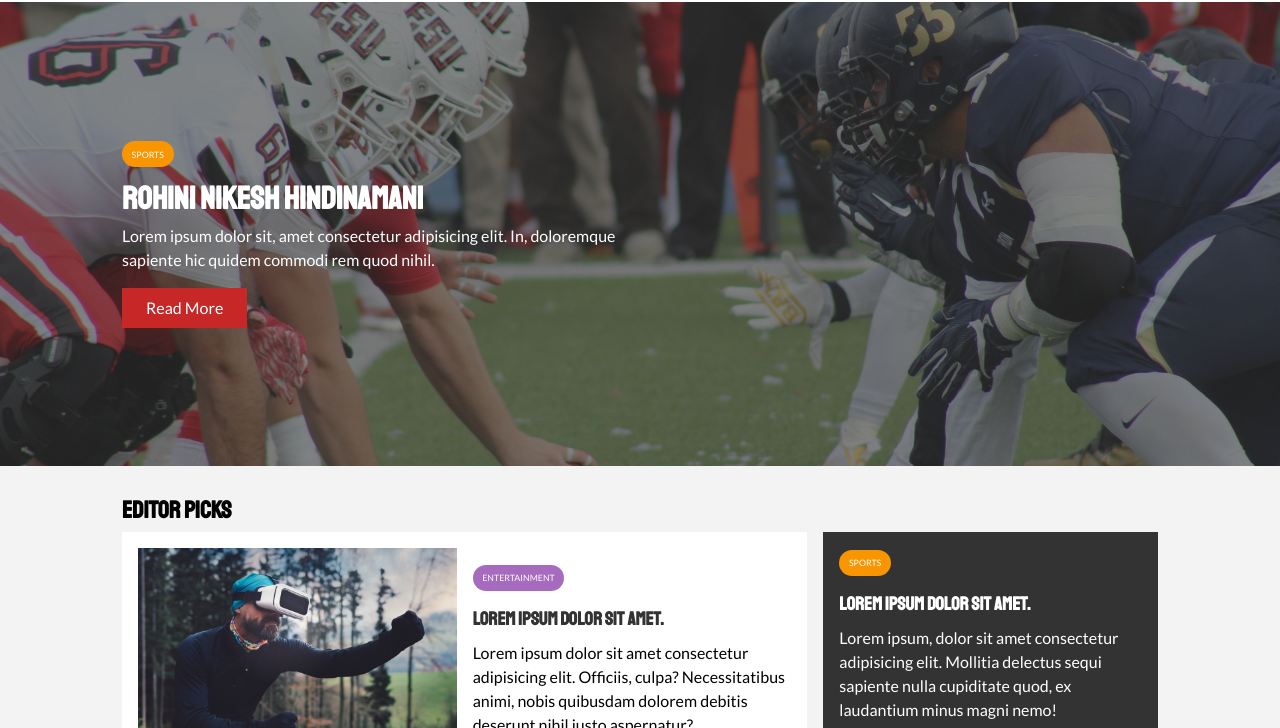
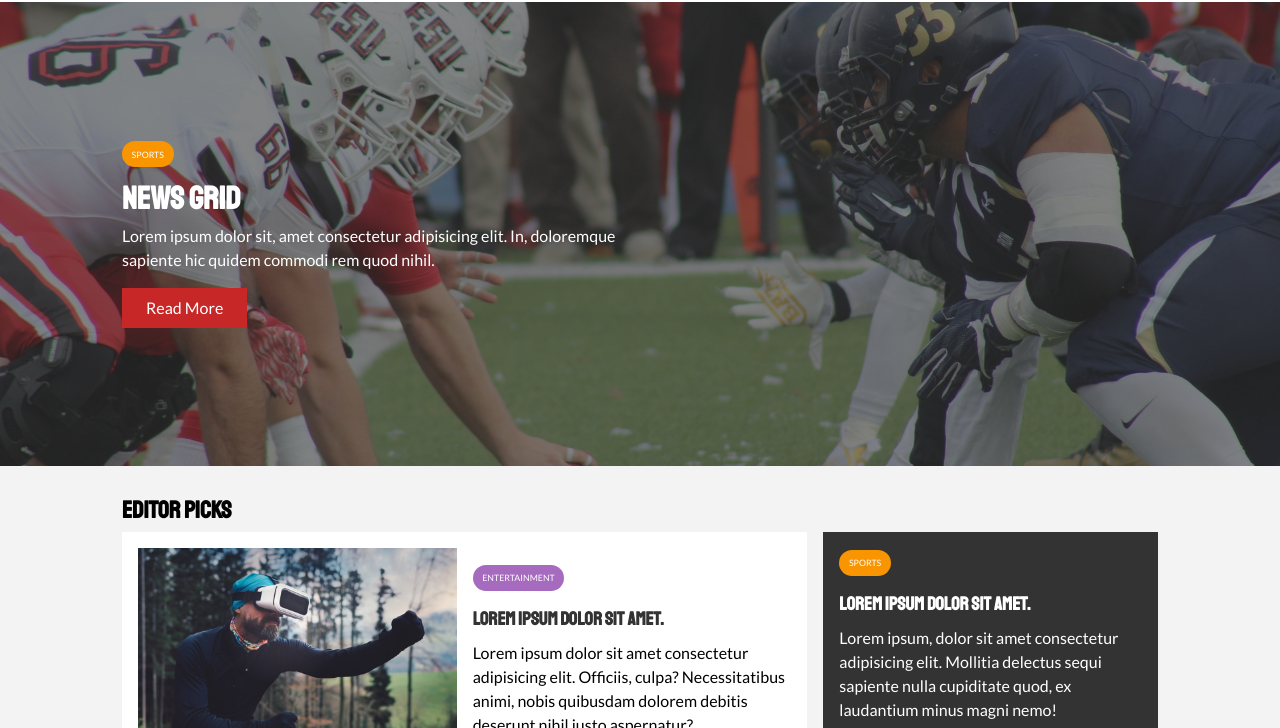
Before and after one commit to ganeshhindinamani/newsgrid, a plain HTML site: page index.html in a window 1280 px wide. Shown: the part 72-800 px from the top of the page. Drawn offline with Linux system fonts and the light colour scheme.

Commit message:
Update index.html

```diff
--- a/index.html
+++ b/index.html
@@ -54,7 +54,7 @@
         <div class="showcase-container">
           <div class="showcase-content">
             <div class="category category-sports">Sports</div>
-            <h1>Rohini Nikesh Hindinamani</h1>
+            <h1>News Grid</h1>
             <p>
               Lorem ipsum dolor sit, amet consectetur adipisicing elit. In,
               doloremque sapiente hic quidem commodi rem quod nihil.
```
